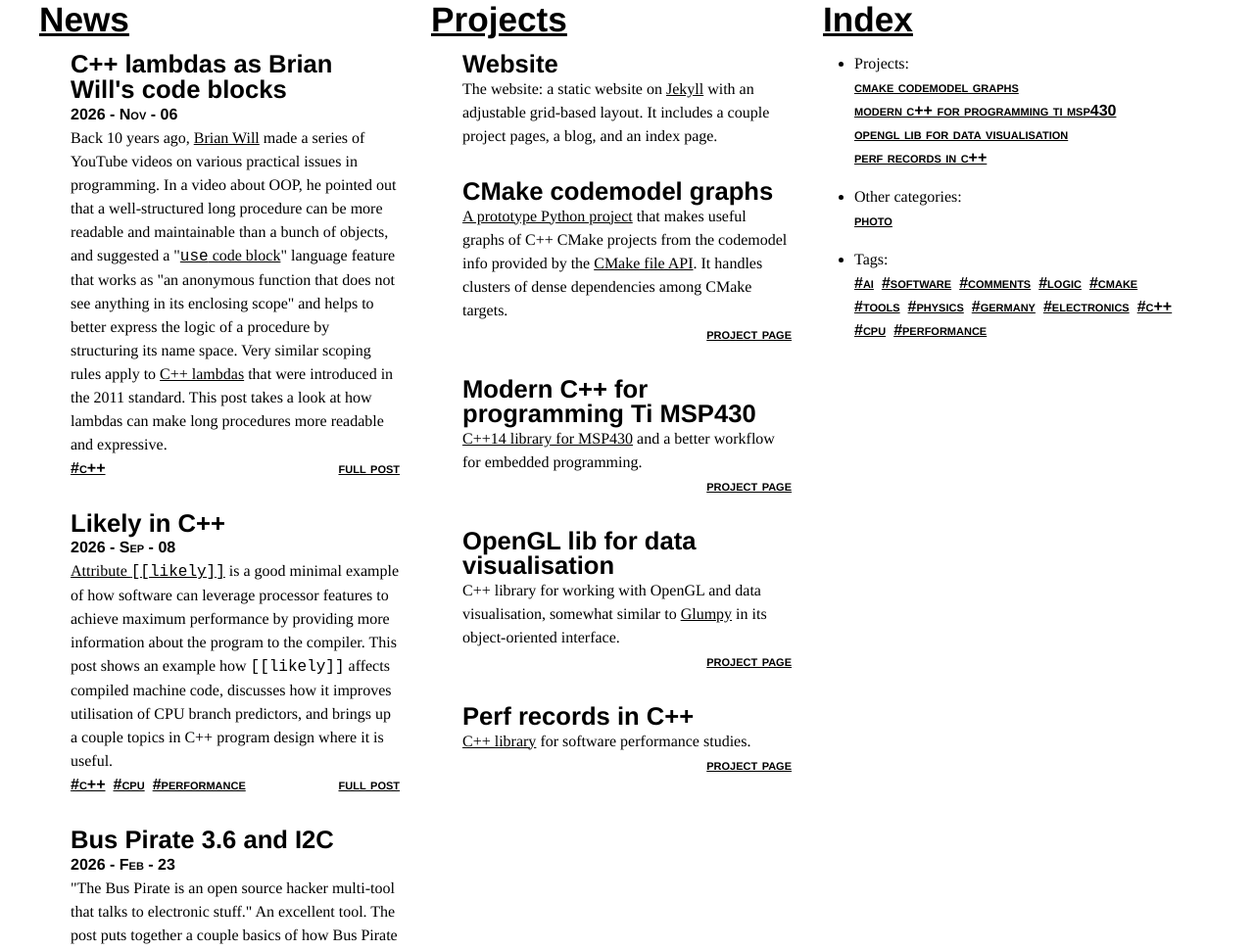
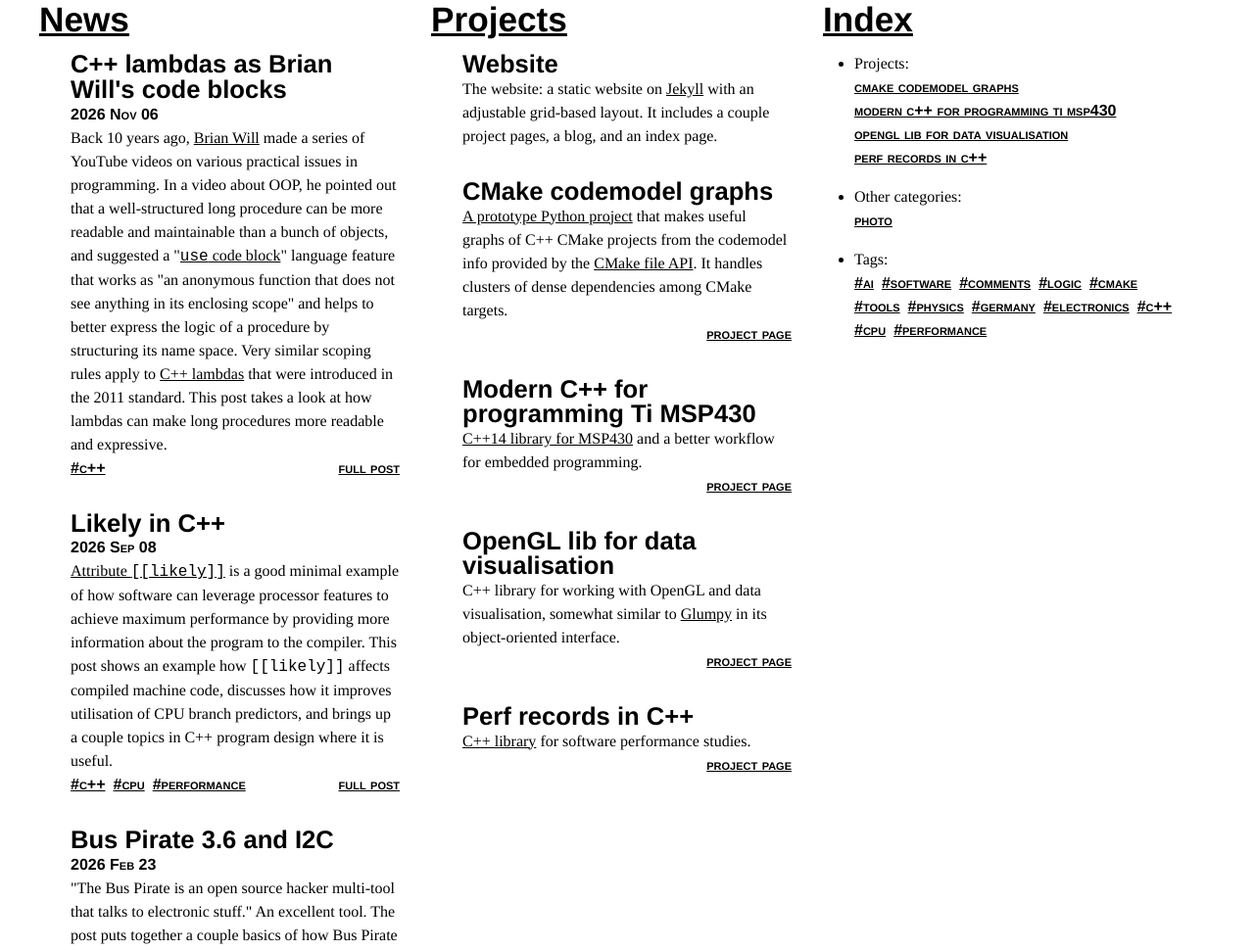
Before and after one commit to xealits/xealits.github.io, a Jekyll site: the page built from index.html, in a window 1280 px wide. Shown: the part 137-1107 px from the top of the page at 98% size. Built offline with Jekyll 4.4.1, drawn with Linux system fonts in a browser that asks for light colours.

Commit message:
The hyphens are too much, trying just spaces
	modified:   blog.html
	modified:   index.html

```diff
--- a/blog.html
+++ b/blog.html
@@ -34,7 +34,7 @@
             <a class="nav" href="{{ post.url }}">{{ post.title }}</a>
           </h1>
           <time datetime="{{post.date}}">
-            {{post.date | date: "%Y - %b - %d"}}
+            {{post.date | date: "%Y %b %d"}}
           </time>
           {{ post.excerpt }}
           <div>
--- a/index.html
+++ b/index.html
@@ -58,7 +58,7 @@ title: home
   </h1>
   {% endif %}
   <time datetime="{{post.date}}">
-    {{post.date | date: "%Y - %b - %d"}}
+    {{post.date | date: "%Y %b %d"}}
   </time>
   <summary class="{{ post.layout }}">
   {{ post.excerpt }}
```
